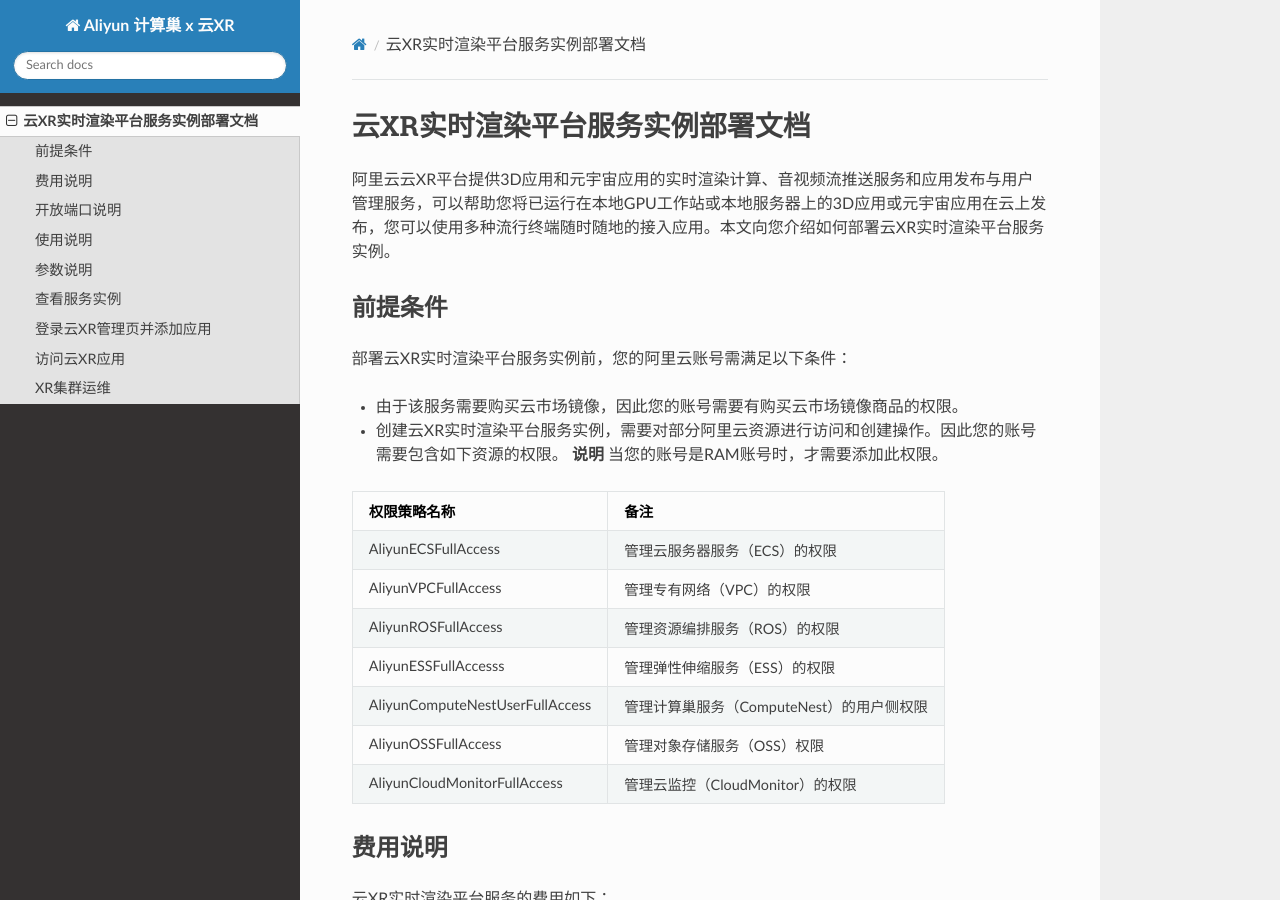
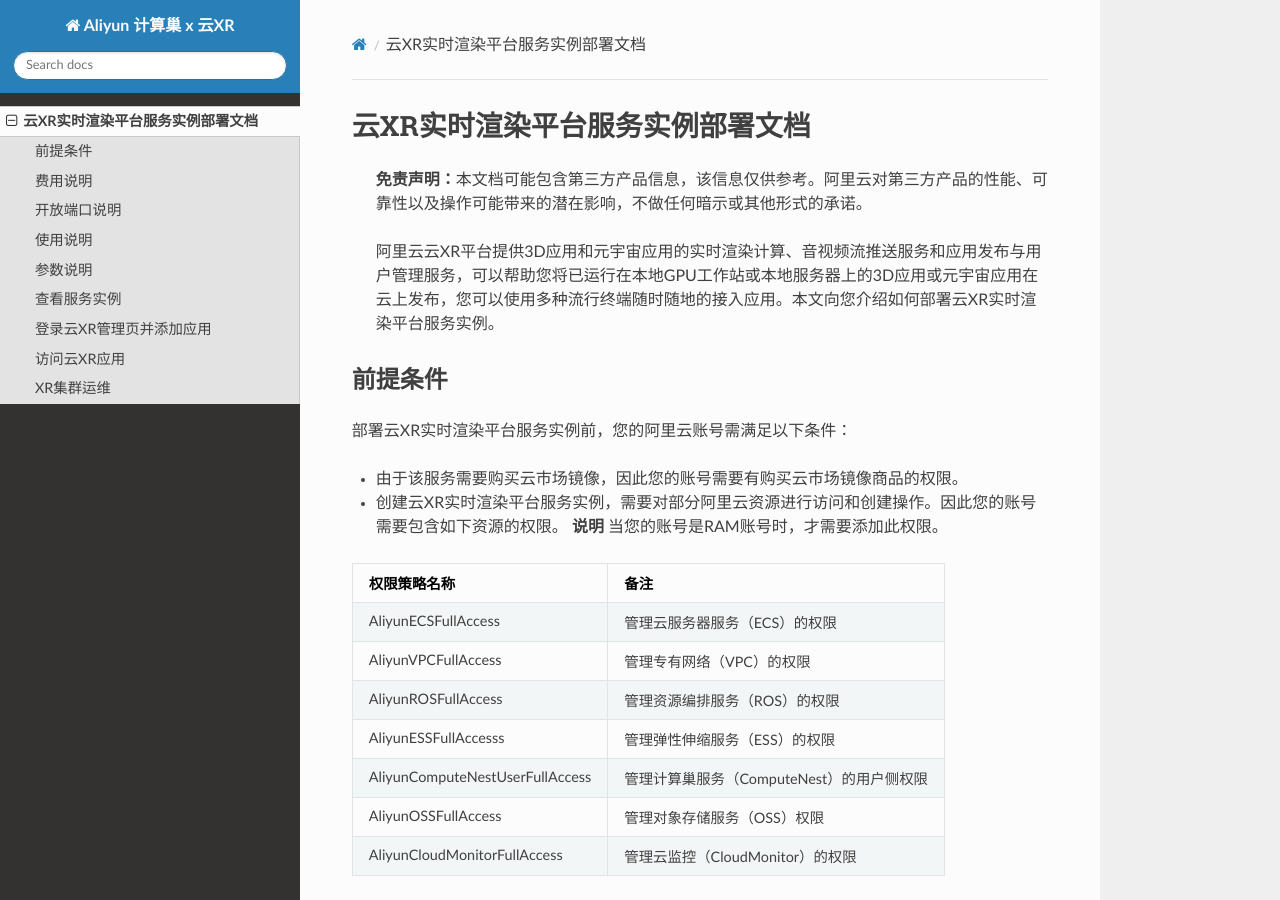
Before and after one commit to zxl01286039/quickstart-cloudxr, an MkDocs documentation site: the page built from docs/index.md, in a window 1280 px wide and 900 px high. Built offline with MkDocs 1.6.1, drawn with Linux system fonts in a browser that asks for light colours; nearby versions of some CDN libraries.

Commit message:
add comments

```diff
--- a/docs/index.md
+++ b/docs/index.md
@@ -1,6 +1,8 @@
 云XR实时渲染平台服务实例部署文档
 ======================================
 
+>**免责声明：**本文档可能包含第三方产品信息，该信息仅供参考。阿里云对第三方产品的性能、可靠性以及操作可能带来的潜在影响，不做任何暗示或其他形式的承诺。
+>
 阿里云云XR平台提供3D应用和元宇宙应用的实时渲染计算、音视频流推送服务和应用发布与用户管理服务，可以帮助您将已运行在本地GPU工作站或本地服务器上的3D应用或元宇宙应用在云上发布，您可以使用多种流行终端随时随地的接入应用。本文向您介绍如何部署云XR实时渲染平台服务实例。
 
 前提条件
```
